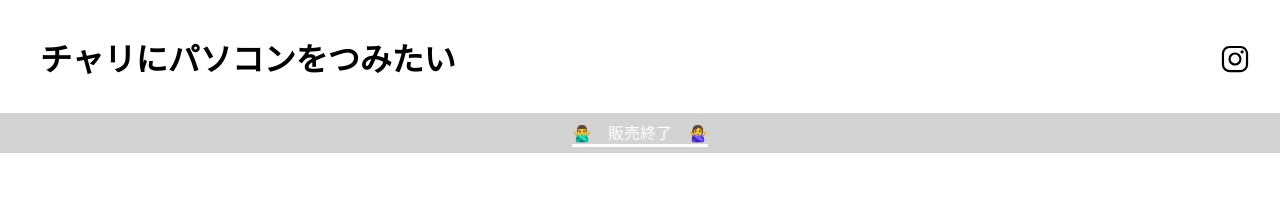
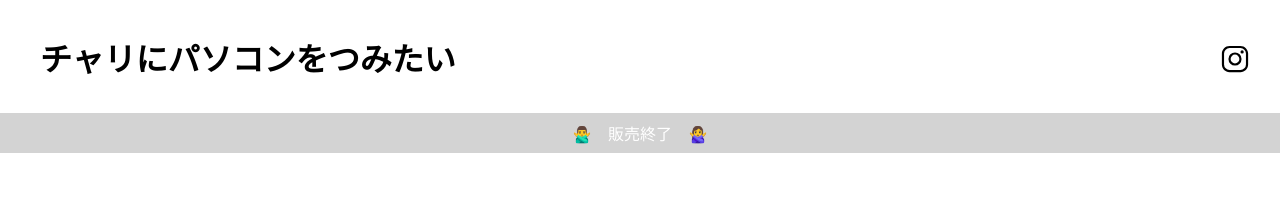
Before and after one commit to Takuzen/MOB, a Next.js app: page / in a window 1280 px wide. In both pictures the pointer is over the link "🙅‍♂️ 販売終了 🙅‍♀️". Shown: the top 210 px of the page. Built offline with nearby package versions, Linux system fonts and the light colour scheme; a web font is replaced by a local one.

Commit message:
changed campaignText:hover's effect to curson: default;

```diff
--- a/styles/Home.module.css
+++ b/styles/Home.module.css
@@ -70,8 +70,7 @@
 }
 
 .campaignText:hover {
-  cursor: pointer;
-  border-bottom: 3px white solid;
+  cursor: default;
 }
 
 .page1 {
```
